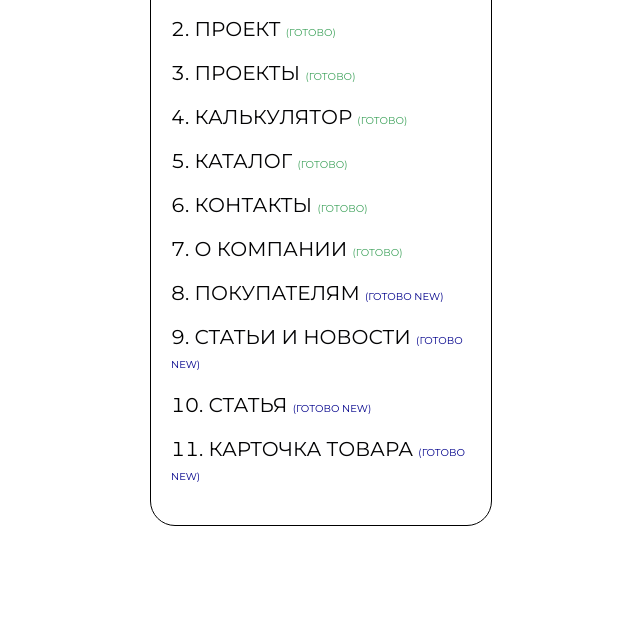
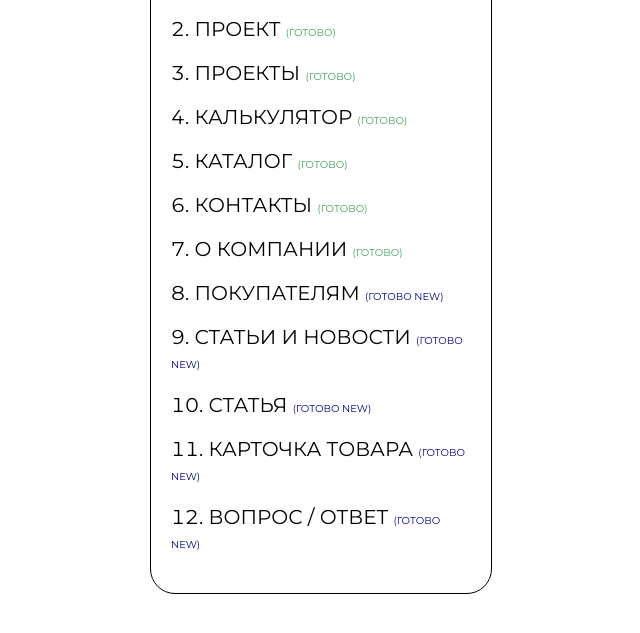
Before and after one commit to walkinded/ROOF, a plain HTML site: page map.html in a window 1280 px wide. Shown: the part 155-788 px from the top of the page, without its empty margins (319-959 px from the left). Drawn offline with Linux system fonts and the light colour scheme.

Commit message:
added links to map

```diff
--- a/map.html
+++ b/map.html
@@ -23,6 +23,7 @@
       <li><a href="news.html" target="_blanck">Статьи и новости</a> <span class="map-links__done_new">(готово new)</span></li>
       <li><a href="article.html" target="_blanck">Статья</a> <span class="map-links__done_new">(готово new)</span></li>
       <li><a href="product-card.html" target="_blanck">Карточка товара</a> <span class="map-links__done_new">(готово new)</span></li>
+      <li><a href="question-answer.html" target="_blanck">Вопрос / Ответ</a> <span class="map-links__done_new">(готово new)</span></li>
     </ol>
   </div>
 
```
